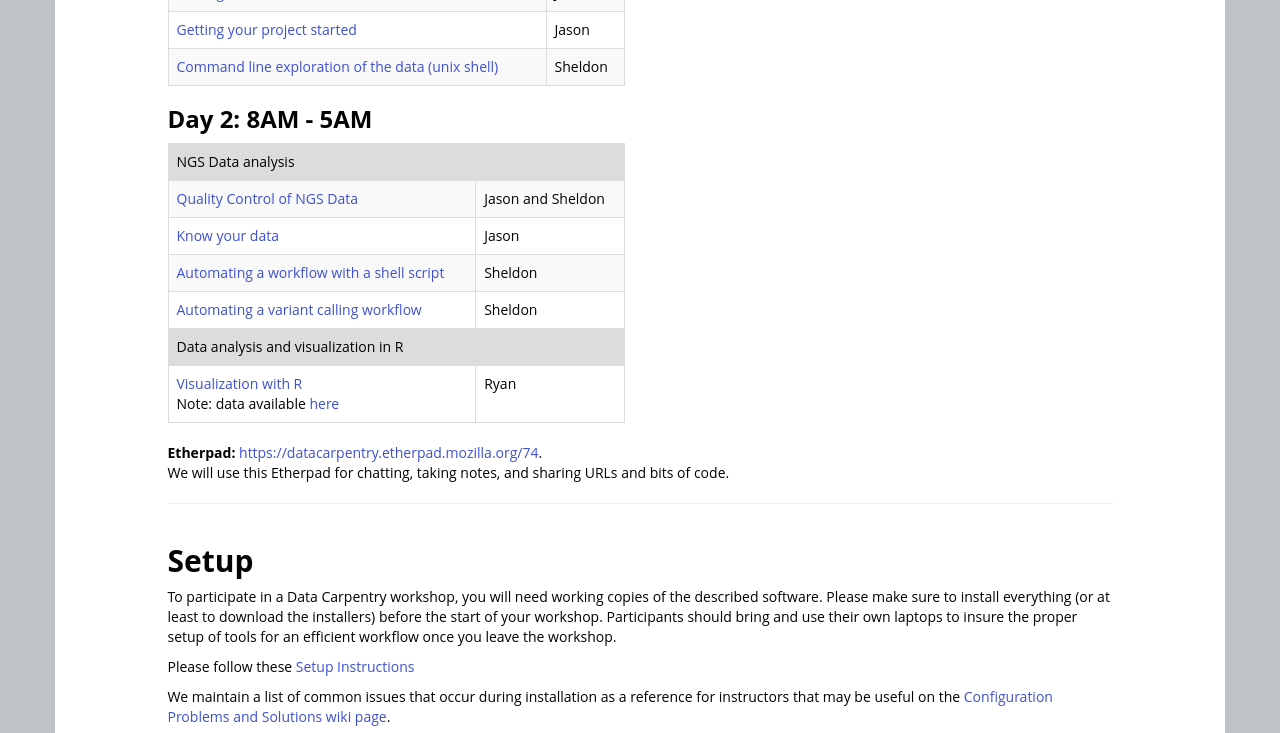
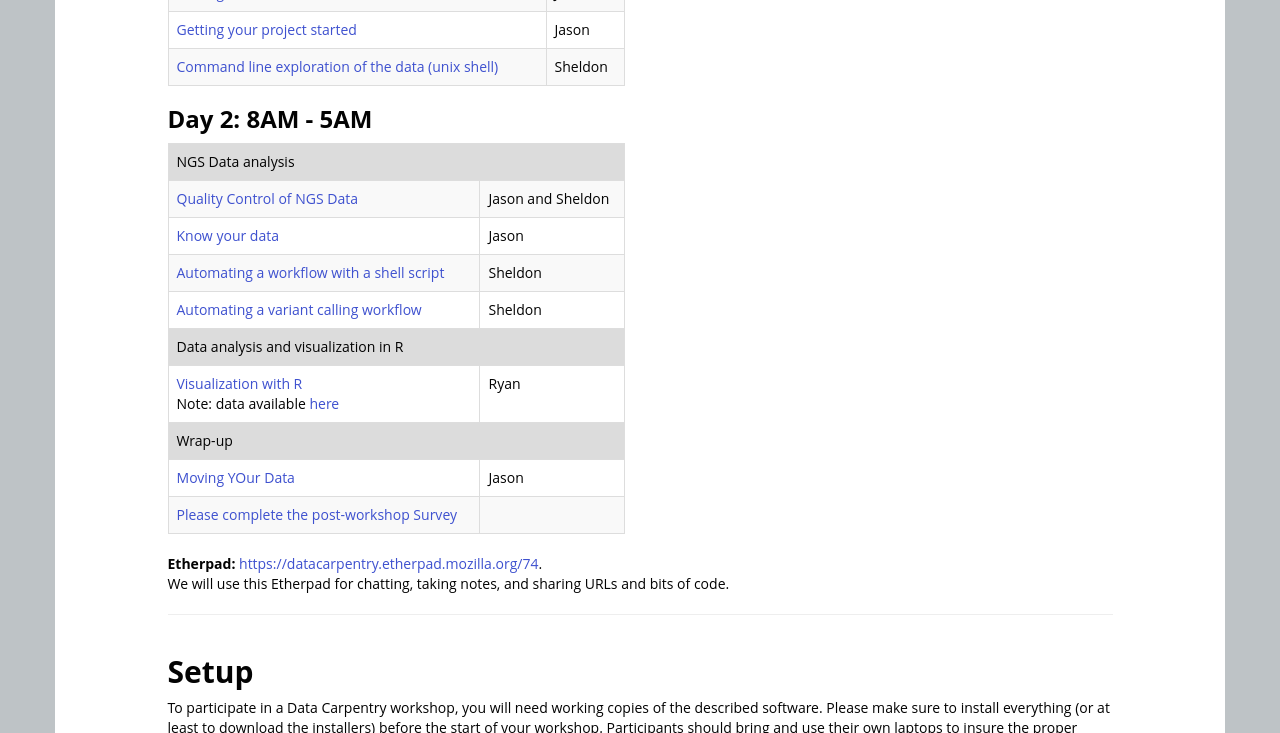
Before and after one commit to devbioinfoguy/2015-07-30-ASPB, a Jekyll site: the page built from index.html, in a window 1280 px wide and 900 px high, scrolled down 1246 px, cut to the strip 0-733 px from the top of the window. Built offline with Jekyll 4.4.1, drawn with Linux system fonts in a browser that asks for light colours; nearby versions of some CDN libraries; library files that are not in the unit come from our copies.

Commit message:
Update index.html

```diff
--- a/index.html
+++ b/index.html
@@ -263,6 +263,29 @@ Participants should bring their laptops and plan to participate actively. By the
           Ryan
         </td>
       </tr>
+            <tr>
+        <td colspan=2 style="background:gainsboro">
+          Wrap-up
+        </td>
+      </tr>
+      <tr>
+        <td>
+          <a href="https://github.com/JasonJWilliamsNY/cloud-genomics/blob/master/lessons/05.Data-rountripping.md">
+            Moving YOur Data</a>
+        </td>
+        <td>
+          Jason
+        </td>
+      </tr>
+      <tr>
+        <td>
+          <a href="http://ucbpsych.qualtrics.com/SE/?SID=SV_9oaGksH1Q7KrMRn">
+            Please complete the post-workshop Survey</a>
+        </td>
+        <td>
+
+        </td>
+      </tr>
     </table>
  </div>
 </div>
```
